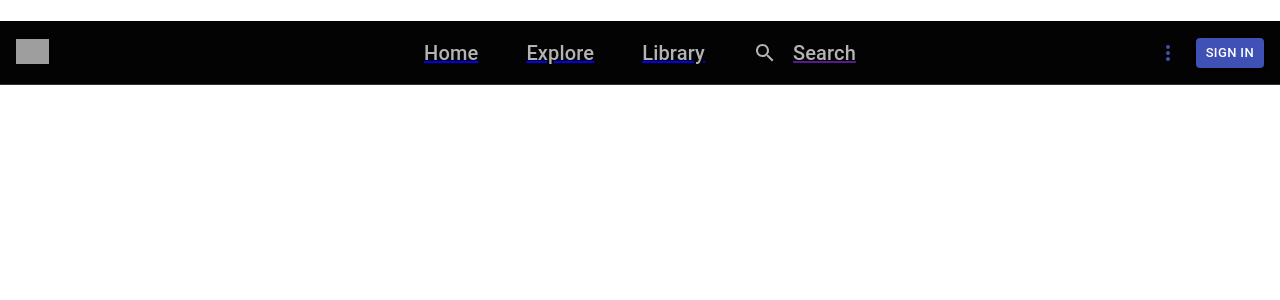
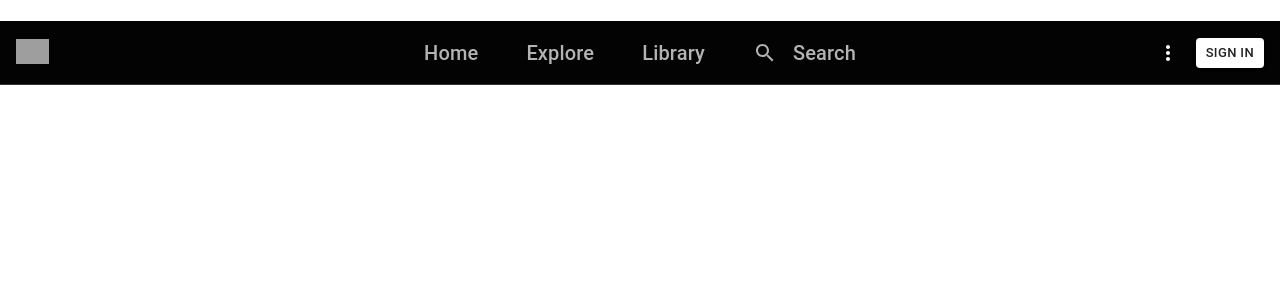
Before and after one commit to Yash-23/yt_music, a React (Create React App) app: page / in a window 1280 px wide. Shown: the top 300 px of the page. Built offline with nearby package versions, Linux system fonts and the light colour scheme; grey boxes are pictures that could not be loaded.

Commit message:
SearchBar :)

```diff
--- a/src/Components/NavBar.js
+++ b/src/Components/NavBar.js
@@ -3,7 +3,7 @@ import {Link} from "react-router-dom";
 import logo from "../logo.svg";
 import SearchBar from "./SearchBar";
 import {Box, Button, IconButton, Typography} from "@material-ui/core";
-import useStyles from "../Styles/NavBarStyle"
+import useStyles from "../Styles/NavBarStyle";
 import SearchIcon from '@material-ui/icons/Search';
 import MoreVertIcon from '@material-ui/icons/MoreVert';
 
@@ -22,19 +22,18 @@ const NavBar = () => {
         ) : (
             <Box className={classes.navItems} display={"flex"}>
                 <Box display={"flex"}>
-                    <Link to={"/"} underline="none">
+                    <Link to={"/"} className={classes.link}>
                         <Typography variant="h6">Home</Typography>
                     </Link>
-                    <Link to={"/explore"} underline="none">
+                    <Link to={"/explore"} className={classes.link}>
                         <Typography variant="h6">Explore</Typography>
                     </Link>
-                    <Link to={"library"} underline="none">
+                    <Link to={"library"} className={classes.link}  >
                         <Typography variant="h6">Library</Typography>
                     </Link>
                 </Box>
                 <Box>
-                    <Link
-                        underline="none"
+                    <Link  className={classes.link}
                         onClick={(e) => {
                             setSearchBarOff(true)
                         }}
@@ -51,9 +50,9 @@ const NavBar = () => {
         )}
         <Box className={classes.boxEnd}>
             <IconButton color="primary" aria-label="more options">
-                <MoreVertIcon />
+                <MoreVertIcon style={{ color: "white" }}/>
             </IconButton>
-            <Button variant="contained" color="primary" size="small">
+            <Button variant="contained" style={{backgroundColor : "white"}} size="small">
                 SIGN IN
             </Button>
         </Box>
--- a/src/Components/SearchBar.js
+++ b/src/Components/SearchBar.js
@@ -1,6 +1,11 @@
+import {Input} from "@material-ui/core";
+import useStyles from "../Styles/NavBarStyle";
+
 const SearchBar = () => {
+    const classes = useStyles();
+
     return (
-        <h2>Welcome to SearchBar</h2>
+      <Input color={"primary"} className={classes.searchBar} />
     )
 }
 export default SearchBar;
--- a/src/Styles/NavBarStyle.js
+++ b/src/Styles/NavBarStyle.js
@@ -39,6 +39,9 @@ export default makeStyles({
             },
         },
     },
+    link:{
+        textDecoration:"none"
+    },
     boxEnd:{
         alignItems: 'center',
         zIndex: 1,
--- /dev/null
+++ b/src/Styles/SearchBarStyle.js
@@ -0,0 +1,6 @@
+import {makeStyles} from "@material-ui/styles";
+
+export default makeStyles({
+
+    }
+)
```
